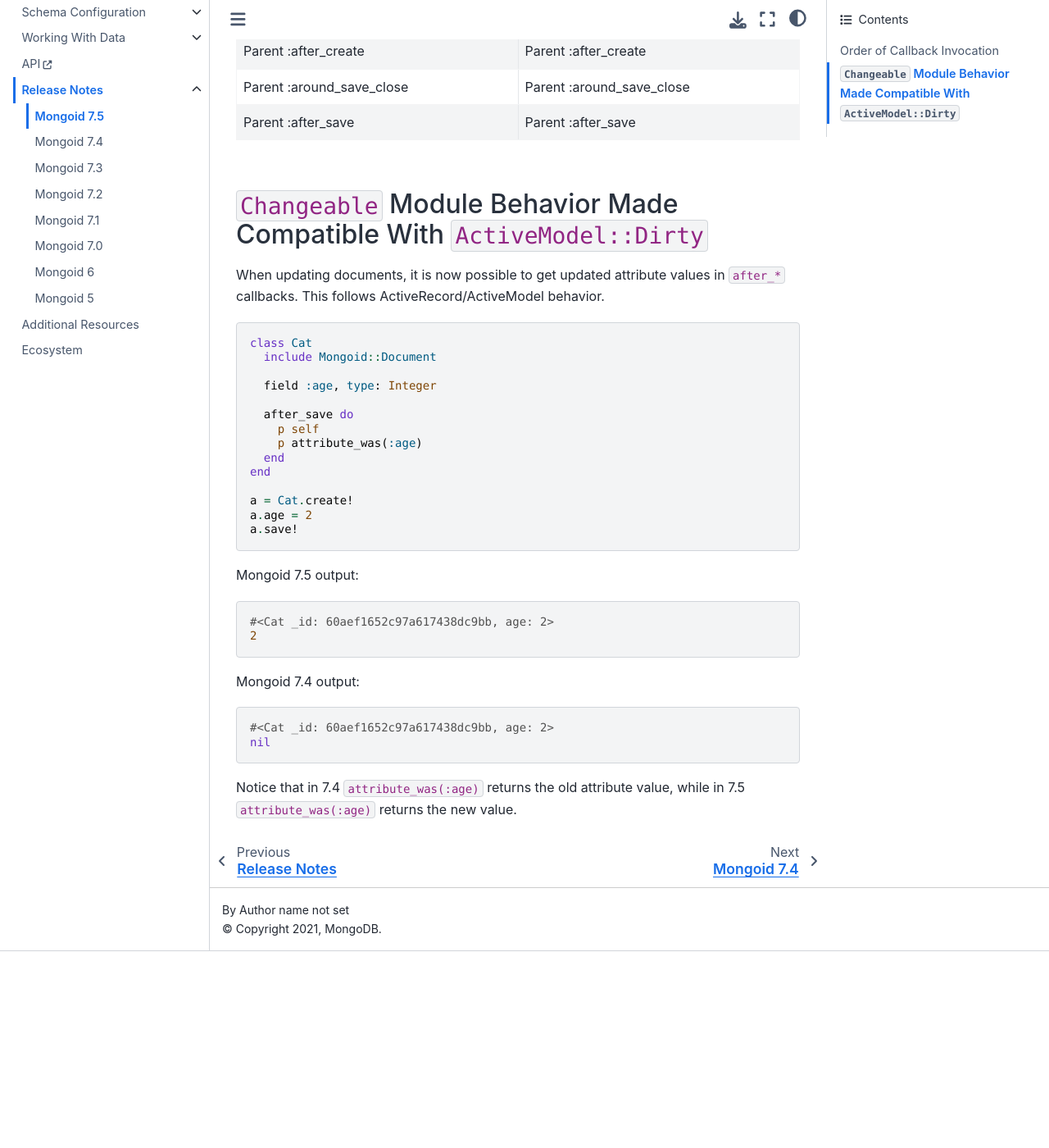
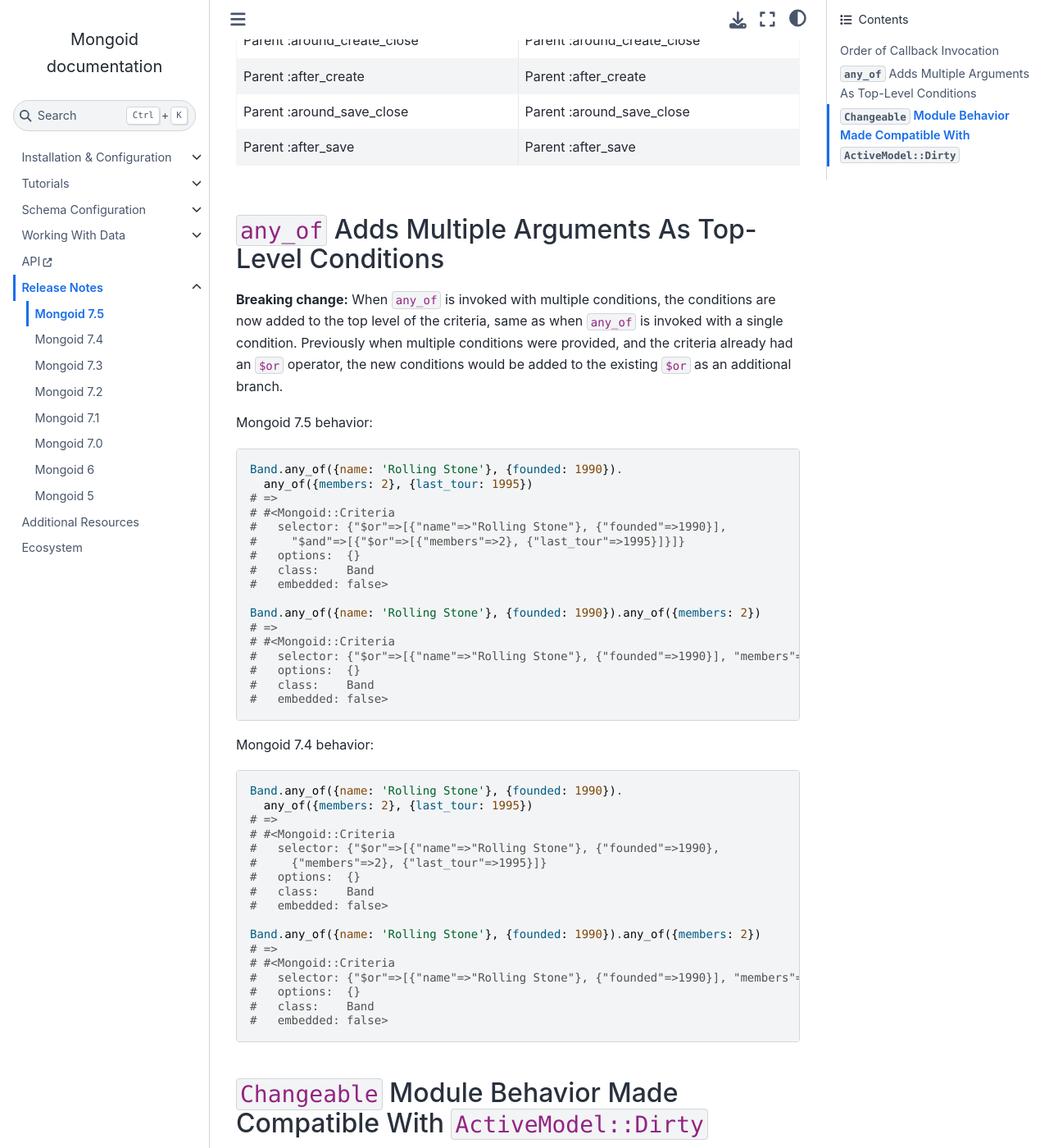
Before and after one commit to i80and/docs-mongoid, a Sphinx documentation site: the page built from docs/release-notes/mongoid-7.5.txt, in a window 1280 px wide and 1400 px high, scrolled down 2351 px. Shown: the whole window at 82% size. Built offline with Sphinx 7.4.7 and the Sphinx Book theme 1.1.4, drawn with Linux system fonts in a browser that asks for light colours; before the commit the page ends 3511 px from its top, so only the background shows below that; some of the changed text lies outside the part shown.

Commit message:
Fix MONGOID-5172 Criteria#any_of with multiple arguments incorrectly adds conditions to existing top-level $or if one is already present (#5133)
Co-authored-by: Oleg Pudeyev <code@olegp.name>

```diff
--- a/docs/release-notes/mongoid-7.5.txt
+++ b/docs/release-notes/mongoid-7.5.txt
@@ -119,6 +119,61 @@ Embedded associations (``embeds_one`` and ``embeds_many``):
 +---------------------------------------+---------------------------------------+
 
 
+``any_of`` Adds Multiple Arguments As Top-Level Conditions
+----------------------------------------------------------
+
+**Breaking change:** When ``any_of`` is invoked with multiple conditions, the
+conditions are now added to the top level of the criteria, same as when
+``any_of`` is invoked with a single condition. Previously when multiple
+conditions were provided, and the criteria already had an ``$or`` operator,
+the new conditions would be added to the existing ``$or`` as an additional
+branch.
+
+Mongoid 7.5 behavior:
+
+.. code-block:: ruby
+
+  Band.any_of({name: 'Rolling Stone'}, {founded: 1990}).
+    any_of({members: 2}, {last_tour: 1995})
+  # =>
+  # #<Mongoid::Criteria
+  #   selector: {"$or"=>[{"name"=>"Rolling Stone"}, {"founded"=>1990}],
+  #     "$and"=>[{"$or"=>[{"members"=>2}, {"last_tour"=>1995}]}]}
+  #   options:  {}
+  #   class:    Band
+  #   embedded: false>
+
+  Band.any_of({name: 'Rolling Stone'}, {founded: 1990}).any_of({members: 2})
+  # =>
+  # #<Mongoid::Criteria
+  #   selector: {"$or"=>[{"name"=>"Rolling Stone"}, {"founded"=>1990}], "members"=>2}
+  #   options:  {}
+  #   class:    Band
+  #   embedded: false>
+
+Mongoid 7.4 behavior:
+
+.. code-block:: ruby
+
+  Band.any_of({name: 'Rolling Stone'}, {founded: 1990}).
+    any_of({members: 2}, {last_tour: 1995})
+  # =>
+  # #<Mongoid::Criteria
+  #   selector: {"$or"=>[{"name"=>"Rolling Stone"}, {"founded"=>1990},
+  #     {"members"=>2}, {"last_tour"=>1995}]}
+  #   options:  {}
+  #   class:    Band
+  #   embedded: false>
+
+  Band.any_of({name: 'Rolling Stone'}, {founded: 1990}).any_of({members: 2})
+  # =>
+  # #<Mongoid::Criteria
+  #   selector: {"$or"=>[{"name"=>"Rolling Stone"}, {"founded"=>1990}], "members"=>2}
+  #   options:  {}
+  #   class:    Band
+  #   embedded: false>
+
+
 ``Changeable`` Module Behavior Made Compatible With ``ActiveModel::Dirty``
 --------------------------------------------------------------------------
 
```
